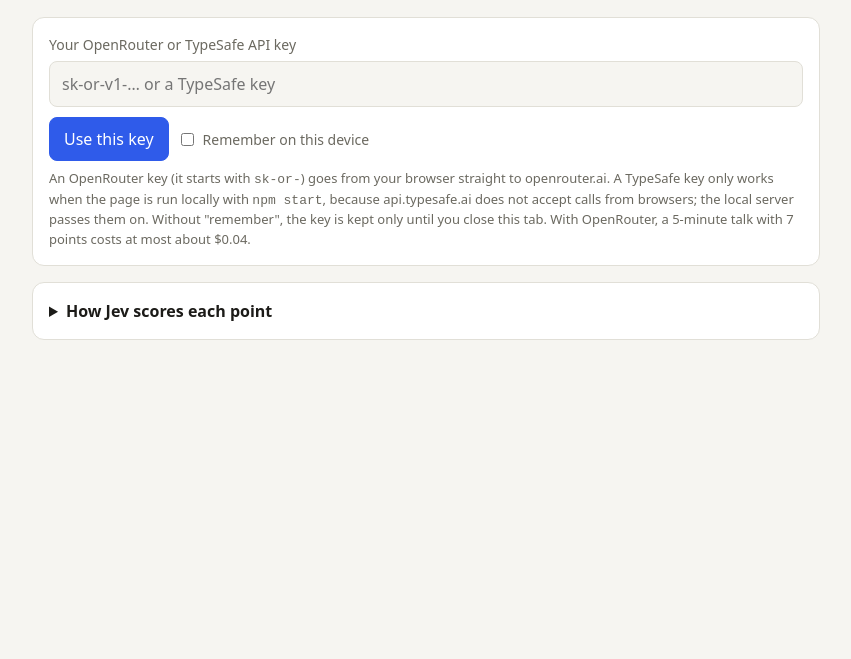
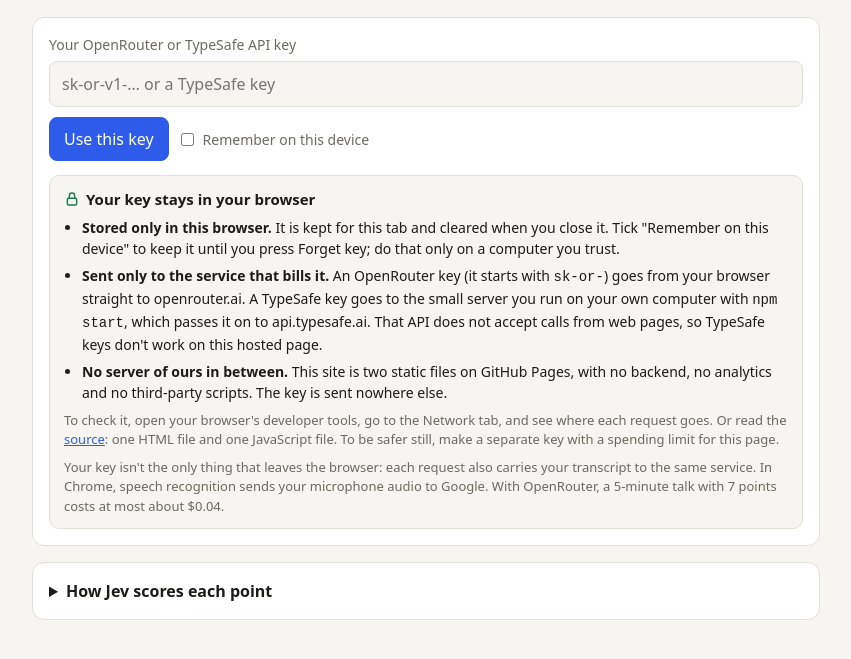
Before and after one commit to finetuningsingh/intelliprompter, a website: page index.html in a window 1280 px wide. Shown: the part 127-786 px from the top of the page, without its empty margins (214-1065 px from the left). Drawn offline with Linux system fonts and the light colour scheme; no server answers.

Commit message:
Key panel: explain that the key stays in the browser and goes only to the service that bills it

```diff
--- a/index.html
+++ b/index.html
@@ -42,6 +42,13 @@
   .error { color: var(--danger); font-size: 14px; }
   .hidden { display: none; }
   input[type="range"] { width: 160px; accent-color: var(--accent); }
+
+  .keysafe { margin-top: 14px; padding: 12px 14px; border-radius: 10px; background: var(--bg); border: 1px solid var(--line); }
+  .keysafe h2 { display: flex; align-items: center; gap: 6px; font-size: 15px; margin: 0 0 6px; }
+  .keysafe h2 svg { fill: none; stroke: var(--done); stroke-width: 2.2; stroke-linecap: round; flex: none; }
+  .keysafe ul { margin: 0; padding-left: 18px; font-size: 14px; }
+  .keysafe li + li { margin-top: 6px; }
+  .keysafe a { color: var(--accent); }
 
   #points { list-style: none; margin: 0; padding: 0; display: flex; flex-direction: column; gap: 8px; }
   #points li { display: grid; grid-template-columns: 34px 1fr; gap: 4px 12px; align-items: center; padding: 12px 14px; border-radius: 10px; border: 1px solid var(--line); cursor: pointer; transition: opacity .3s, background .3s; }
@@ -98,13 +105,31 @@
       <button class="primary" id="saveKey">Use this key</button>
       <span class="check"><input type="checkbox" id="remember"><label for="remember" style="margin:0">Remember on this device</label></span>
     </div>
-    <p class="note">
-      An OpenRouter key (it starts with <code>sk-or-</code>) goes from your browser straight to openrouter.ai.
-      A TypeSafe key only works when the page is run locally with <code>npm start</code>, because api.typesafe.ai
-      does not accept calls from browsers; the local server passes them on. Without "remember", the key is kept only
-      until you close this tab. With OpenRouter, a 5-minute talk with 7 points costs at most about $0.04.
-    </p>
     <p class="error hidden" id="keyError"></p>
+
+    <div class="keysafe">
+      <h2><svg viewBox="0 0 24 24" width="16" height="16" aria-hidden="true"><rect x="5" y="11" width="14" height="10" rx="2"/><path d="M8 11V7a4 4 0 0 1 8 0v4"/></svg>Your key stays in your browser</h2>
+      <ul>
+        <li><b>Stored only in this browser.</b> It is kept for this tab and cleared when you close it. Tick
+          "Remember on this device" to keep it until you press Forget key; do that only on a computer you trust.</li>
+        <li><b>Sent only to the service that bills it.</b> An OpenRouter key (it starts with <code>sk-or-</code>) goes
+          from your browser straight to openrouter.ai. A TypeSafe key goes to the small server you run on your own
+          computer with <code>npm start</code>, which passes it on to api.typesafe.ai. That API does not accept calls
+          from web pages, so TypeSafe keys don't work on this hosted page.</li>
+        <li><b>No server of ours in between.</b> This site is two static files on GitHub Pages, with no backend, no
+          analytics and no third-party scripts. The key is sent nowhere else.</li>
+      </ul>
+      <p class="note">
+        To check it, open your browser's developer tools, go to the Network tab, and see where each request goes. Or
+        read the <a href="https://github.com/finetuningsingh/intelliprompter">source</a>: one HTML file and one
+        JavaScript file. To be safer still, make a separate key with a spending limit for this page.
+      </p>
+      <p class="note">
+        Your key isn't the only thing that leaves the browser: each request also carries your transcript to the same
+        service. In Chrome, speech recognition sends your microphone audio to Google. With OpenRouter, a 5-minute
+        talk with 7 points costs at most about $0.04.
+      </p>
+    </div>
   </section>
 
   <section class="panel hidden" id="setupPanel">
```
Also changed, not shown: README.md.
